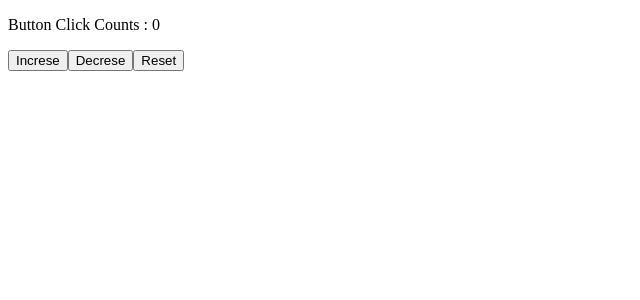
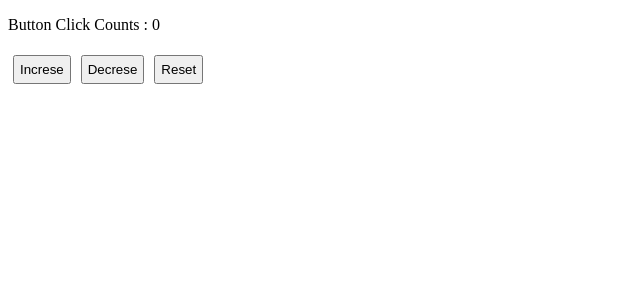
Before and after one commit to BL-Vinoth/ReactConcepts, a React (Vite) app: page / in a window 1280 px wide. Shown: the top 300 px of the page, without its empty margins (0-640 px from the left). Built offline with nearby package versions, Linux system fonts and the light colour scheme.

Commit message:
useState hook

```diff
--- a/src/App.jsx
+++ b/src/App.jsx
@@ -23,12 +23,13 @@ function App(){
     setCounter(0);
   }
 
+
   return(
     <div>
         <p>Button Click Counts : { counter }</p>
-        <button onClick={handlePlus} >Increse</button>
-        <button onClick={handleMinus} >Decrese</button>
-        <button onClick={handleZero} >Reset</button>
+        <button onClick={handlePlus} style={{padding:'5px', margin:'5px'}} >Increse</button>
+        <button onClick={handleMinus} style={{padding:'5px', margin:'5px'}} >Decrese</button>
+        <button onClick={handleZero} style={{padding:'5px',margin:'5px'}} >Reset</button>
     </div>
   )
 }
```
